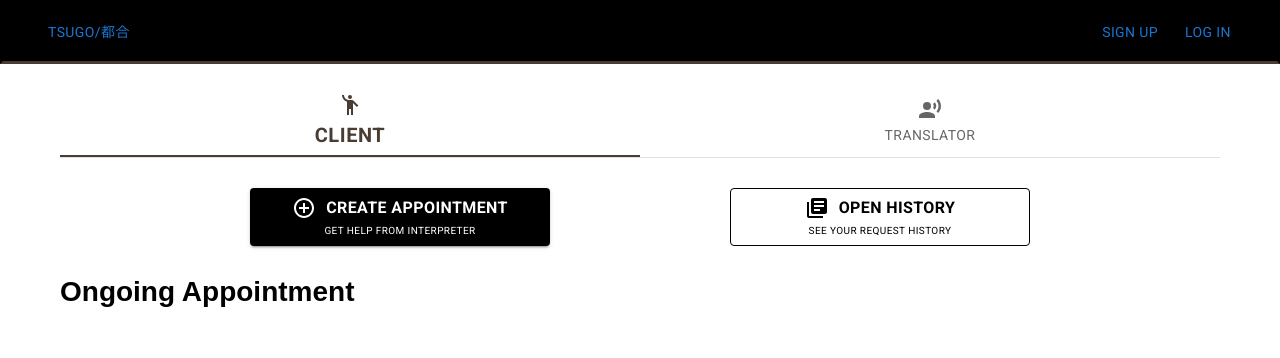
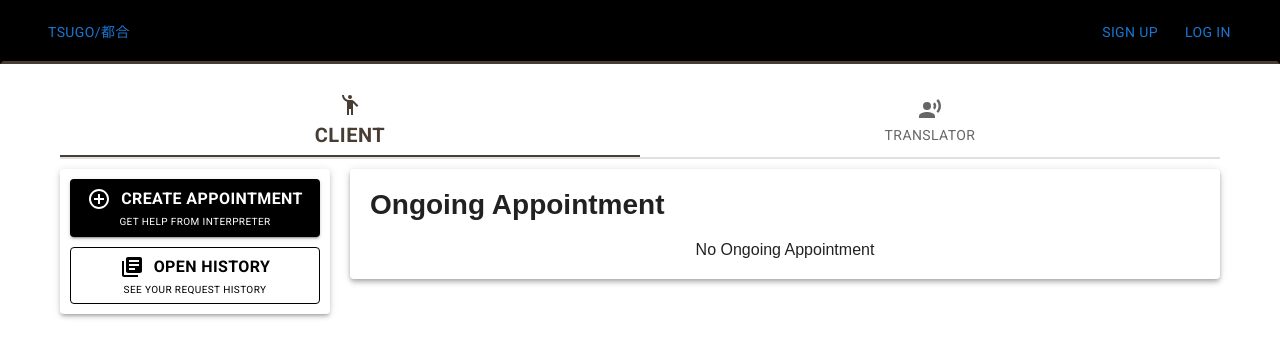
Before and after one commit to TSUGO-CORPORATED/tsugo-website, a Next.js app: page /dashboard in a window 1280 px wide. Shown: the top 358 px of the page. Built offline with nearby package versions, Linux system fonts and the light colour scheme; no server answers; sample sign-in values are in the browser's storage; a web font is replaced by a local one.

Commit message:
feat: dashboard finish

```diff
--- a/src/app/dashboard/dashboard-card.tsx
+++ b/src/app/dashboard/dashboard-card.tsx
@@ -19,6 +19,7 @@ import Button from '@mui/material/Button';
 import AddCircleOutlineIcon from '@mui/icons-material/AddCircleOutline';
 import LibraryBooksIcon from '@mui/icons-material/LibraryBooks';
 import SearchIcon from '@mui/icons-material/Search';
+import Paper from '@mui/material/Paper';
 
 // INTERFACE
 interface AppointmentOverview {
@@ -88,7 +89,7 @@ export default function DashboardCard(): JSX.Element {
     // JSX ELEMENTS
     return (
         <div className='dashboard__card'>
-            <Box sx={{ borderBottom: 1, borderColor: 'divider' }}>
+            <Box sx={{ borderBottom: 2, borderColor: 'divider' }}>
                 <Tabs
                     value={tabValue}
                     onChange={handleTabChange}
@@ -119,6 +120,7 @@ export default function DashboardCard(): JSX.Element {
             </Box>
             <div className='dashboard__card__role-content'>
                 <div className='dashboard__card__role-content__button-column'>
+                    <Paper elevation={3} className='dashboard__card__role-content__button-column__paper'>
                         {tabValue === 0 && (
                             <>
                                 <Link href="/add-request" className='dashboard__card__role-content__button-column__link'>
@@ -169,10 +171,15 @@ export default function DashboardCard(): JSX.Element {
                                 </Link>
                             </>
                         )}
+                    </Paper>
                 </div>
-                <div className='dashboard__card__role-content__list-title'>Ongoing Appointment</div>
-                <div className='dashboard__card__role-content__appointment-list'>
+                <div className='dashboard__card__role-content__appointment-column'>
+                    <Paper elevation={4} className='dashboard__card__role-content__appointment-column__paper'>
+                        <div className='dashboard__card__role-content__appointment-column__paper__list-title'>Ongoing Appointment</div>
+                        <div className='dashboard__card__role-content__appointment-column__paper__appointment-list'>
                             <AppointmentBlock appointment={shownAppointmentBlock}/>
+                        </div>
+                    </Paper>
                 </div>
             </div>
         </div>
--- a/src/app/global/appointment-block.tsx
+++ b/src/app/global/appointment-block.tsx
@@ -6,7 +6,6 @@ import { buttonBlack } from '@/muistyle';
 // IMPORT FROM MUI
 import Paper from '@mui/material/Paper';
 import Grid from '@mui/material/Unstable_Grid2';
-import Box from '@mui/material/Box';
 import Button from '@mui/material/Button';
 
 // INTERFACE
@@ -24,21 +23,10 @@ interface AppointmentOverview {
 }
 
 export default function AppointmentBlock({appointment}: {appointment: AppointmentOverview[]}) {
-    // function FormattedDateTime(input:any) {
-    //     const dateTime = new Date(input);
-    //     return dateTime.toLocaleString('en-US', {
-    //       month: '2-digit',
-    //       day: '2-digit',
-    //       year: 'numeric',
-    //       hour: '2-digit',
-    //       minute: '2-digit',
-    //       hour12: true
-    //     });
-    //   }
-
 
     return (
         <>
+            {appointment.length === 0 ? <div>No Ongoing Appointment</div> : null}
             {appointment?.map((appointment, index) => {
                 // Process date
                 const tempDateTime = appointment.appointmentDateTime;
@@ -46,7 +34,7 @@ export default function AppointmentBlock({appointment}: {appointment: Appointmen
 
                 return (
                     <div key={index} className='appointment-block'>
-                        <Paper elevation={3}>
+                        <Paper elevation={2}>
                             {/* <Box sx={{ flexGrow: 1 }}> */}
                                 <Grid container spacing={1}>
                                     <Grid xs={6}>
@@ -99,52 +87,6 @@ export default function AppointmentBlock({appointment}: {appointment: Appointmen
                                     </Grid>
                                 </Grid>
                             {/* </Box> */}
-                            {/* <div className='appointment-block__info'>
-                                <div className='appointment-block__info__row'>
-                                    <div className='appointment-block__info__row__piece'>
-                                        <label className='appointment-block__info__row__piece__label'>ID:</label>
-                                        <p className='appointment-block__info__row__piece__data'>{appointment.id}</p>
-                                    </div>
-                                    <div className='appointment-block__info__row__piece'>
-                                        <label className='appointment-block__info__row__piece__label'>Status:</label>
-                                        <p className='appointment-block__info__row__piece__data'>{appointment.status}</p>
-                                    </div>
-                                    <div className='appointment-block__info__row__piece'>
-                                        <label className='appointment-block__info__row__piece__label'>Title:</label>
-                                        <p className='appointment-block__info__row__piece__data'>{appointment.appointmentTitle}</p>
-                                    </div>
-                                </div>
-                                <div className='appointment-block__info__row'>
-                                    <div className='appointment-block__info__row__piece'>
-                                        <label className='appointment-block__info__row__piece__label'>Time:</label>
-                                        <p className='appointment-block__info__row__piece__data'>{convertedDateTime}</p>
-                                    </div>
-                                    <div className='appointment-block__info__row__piece'>
-                                        <label className='appointment-block__info__row__piece__label'>Type:</label>
-                                        <p className='appointment-block__info__row__piece__data'>{appointment.appointmentType}</p>
-                                    </div>
-                                    <div className='appointment-block__info__row__piece'>
-                                        <label className='appointment-block__info__row__piece__label'>Location:</label>
-                                        <p className='appointment-block__info__row__piece__data'>{appointment.locationName}</p>
-                                    </div>
-                                </div>
-                                <div className='appointment-block__info__row'>
-                                    <div className='appointment-block__info__row__piece'>
-                                        <label className='appointment-block__info__row__piece__label'>Your Language:</label>
-                                        <p className='appointment-block__info__row__piece__data'>{appointment.clientSpokenLanguage}</p>
-                                    </div>
-                                    <div className='appointment-block__info__row__piece'>
-                                        <label className='appointment-block__info__row__piece__label'>Interpreter Language:</label>
-                                        <p className='appointment-block__info__row__piece__data'>{appointment.interpreterSpokenLanguage}</p>
-                                    </div>
-                                </div>
-                            </div> */}
-                            {/* <Link href={{
-                                pathname: '/appointment-detail',
-                                query: {appointmentId: appointment.id}
-                            }} className="appointment-block__detail">
-                                &gt;
-                            </Link> */}
                         </Paper>
                     </div>
                 )
--- a/src/css/_dashboard.scss
+++ b/src/css/_dashboard.scss
@@ -6,6 +6,7 @@
     padding: 20px;
     width: 100%;
     height: 100%;
+
 
     @media screen and (min-width: 1200px) {
       width: 1200px;
@@ -17,23 +18,46 @@
       width: 100%;
       // order: 3;
       height: 100%;
+      @include flexCenter(row);
+      justify-content: flex-start;
+      padding-top: 10px;
+      // padding-bottom: 10px;
+      gap: 20px;
+
+      @media screen and (max-width: 700px) {
+        @include flexCenter(column);
+        justify-content: flex-start;
+      }
 
       &__button-column {
-        @include flexCenter(row);
-        justify-content: space-evenly;
+        @include flexCenter(column);
+        justify-content: flex-start;
+        height: 100%;
         text-decoration: none;
 
-        width: 100%;
-        // gap: 50px;
+        // width: 100%;
+        // padding-top: 30px;
+
+        @media screen and (max-width: 700px) {
+          height: auto;
+        }
+
+        &__paper {
+          @include flexCenter(column);
+          gap: 10px;
           padding: 10px;
-        padding-top: 30px;
+
+          @media screen and (max-width: 700px) {
+            @include flexCenter(row);
+          }
+        }
 
         &__link {
           text-decoration: none;
 
           &__button {
             @include flexCenter(column);
-            width: 300px;
+            width: 250px;
             // border-radius: 20px;
 
             &__title {
@@ -51,7 +75,7 @@
           }
         }
 
-        @media screen and (max-width: 600px) {
+        @media screen and (max-width: 700px) {
           gap: 10px;
           &__link {
             &__button {
@@ -72,13 +96,27 @@
 
       }
 
+      &__appointment-column {
+        @include flexCenter(column);
+        height: 100%;
+        justify-content: flex-start;
+        width: 100%;
+
+        &__paper {
+          // height: 100%;
+          width: 100%;
+          padding: 10px;
+          // margin-bottom: 10px;
+
           &__list-title {
             @include flexCenter(row);
+            width: 100%;
             justify-content: flex-start;
             font-weight: bold;
             font-size: 28px;
-        margin-bottom: 10px;
-        margin-top: 20px;
+            padding: 10px;
+            // margin-bottom: 10px;
+            // margin-top: 20px;
           }
 
           &__appointment-list {
@@ -86,9 +124,11 @@
             @include flexCenter(column);
             justify-content: flex-start;
             padding: 10px;
-        height: 500px;
-        overflow-y: scroll;
+            height: 100%;
+            // overflow-y: auto;
           }
         }
       }
     }
+  }
+}
--- a/src/css/styles.css
+++ b/src/css/styles.css
@@ -202,17 +202,52 @@
 .dashboard__card__role-content {
   width: 100%;
   height: 100%;
+  display: flex;
+  justify-content: center;
+  align-items: center;
+  flex-direction: row;
+  justify-content: flex-start;
+  padding-top: 10px;
+  gap: 20px;
+}
+@media screen and (max-width: 700px) {
+  .dashboard__card__role-content {
+    display: flex;
+    justify-content: center;
+    align-items: center;
+    flex-direction: column;
+    justify-content: flex-start;
+  }
 }
 .dashboard__card__role-content__button-column {
   display: flex;
   justify-content: center;
   align-items: center;
-  flex-direction: row;
-  justify-content: space-evenly;
+  flex-direction: column;
+  justify-content: flex-start;
+  height: 100%;
   text-decoration: none;
-  width: 100%;
+}
+@media screen and (max-width: 700px) {
+  .dashboard__card__role-content__button-column {
+    height: auto;
+  }
+}
+.dashboard__card__role-content__button-column__paper {
+  display: flex;
+  justify-content: center;
+  align-items: center;
+  flex-direction: column;
+  gap: 10px;
   padding: 10px;
-  padding-top: 30px;
+}
+@media screen and (max-width: 700px) {
+  .dashboard__card__role-content__button-column__paper {
+    display: flex;
+    justify-content: center;
+    align-items: center;
+    flex-direction: row;
+  }
 }
 .dashboard__card__role-content__button-column__link {
   text-decoration: none;
@@ -222,7 +257,7 @@
   justify-content: center;
   align-items: center;
   flex-direction: column;
-  width: 300px;
+  width: 250px;
 }
 .dashboard__card__role-content__button-column__link__button__title {
   display: flex;
@@ -236,7 +271,7 @@
 .dashboard__card__role-content__button-column__link__button__desc {
   font-size: 10px;
 }
-@media screen and (max-width: 600px) {
+@media screen and (max-width: 700px) {
   .dashboard__card__role-content__button-column {
     gap: 10px;
   }
@@ -253,26 +288,38 @@
     display: none;
   }
 }
-.dashboard__card__role-content__list-title {
+.dashboard__card__role-content__appointment-column {
+  display: flex;
+  justify-content: center;
+  align-items: center;
+  flex-direction: column;
+  height: 100%;
+  justify-content: flex-start;
+  width: 100%;
+}
+.dashboard__card__role-content__appointment-column__paper {
+  width: 100%;
+  padding: 10px;
+}
+.dashboard__card__role-content__appointment-column__paper__list-title {
   display: flex;
   justify-content: center;
   align-items: center;
   flex-direction: row;
+  width: 100%;
   justify-content: flex-start;
   font-weight: bold;
   font-size: 28px;
-  margin-bottom: 10px;
-  margin-top: 20px;
+  padding: 10px;
 }
-.dashboard__card__role-content__appointment-list {
+.dashboard__card__role-content__appointment-column__paper__appointment-list {
   display: flex;
   justify-content: center;
   align-items: center;
   flex-direction: column;
   justify-content: flex-start;
   padding: 10px;
-  height: 500px;
-  overflow-y: scroll;
+  height: 100%;
 }
 
 .profile {
@@ -1011,4 +1058,20 @@
   align-items: center;
   flex-direction: row;
   gap: 10px;
+}
+
+::-webkit-scrollbar {
+  width: 10px;
+}
+
+/* Track */
+::-webkit-scrollbar-track {
+  box-shadow: inset 0 0 5px grey;
+  border-radius: 10px;
+}
+
+/* Handle */
+::-webkit-scrollbar-thumb {
+  background: black;
+  border-radius: 10px;
 }/*# sourceMappingURL=styles.css.map */
--- a/src/css/styles.scss
+++ b/src/css/styles.scss
@@ -20,3 +20,21 @@
 
 //CSS Global Component
 @import './_navbar';
+
+
+// GLOBAL SCROLLING
+::-webkit-scrollbar {
+    width: 10px;
+}
+
+/* Track */
+::-webkit-scrollbar-track {
+box-shadow: inset 0 0 5px grey;
+border-radius: 10px;
+}
+
+/* Handle */
+::-webkit-scrollbar-thumb {
+background: black;
+border-radius: 10px;
+}
```
Also changed, not shown: 1 other file (tests, documents, lock files or other folders). Lines whose indentation alone changed are shown as unchanged.
